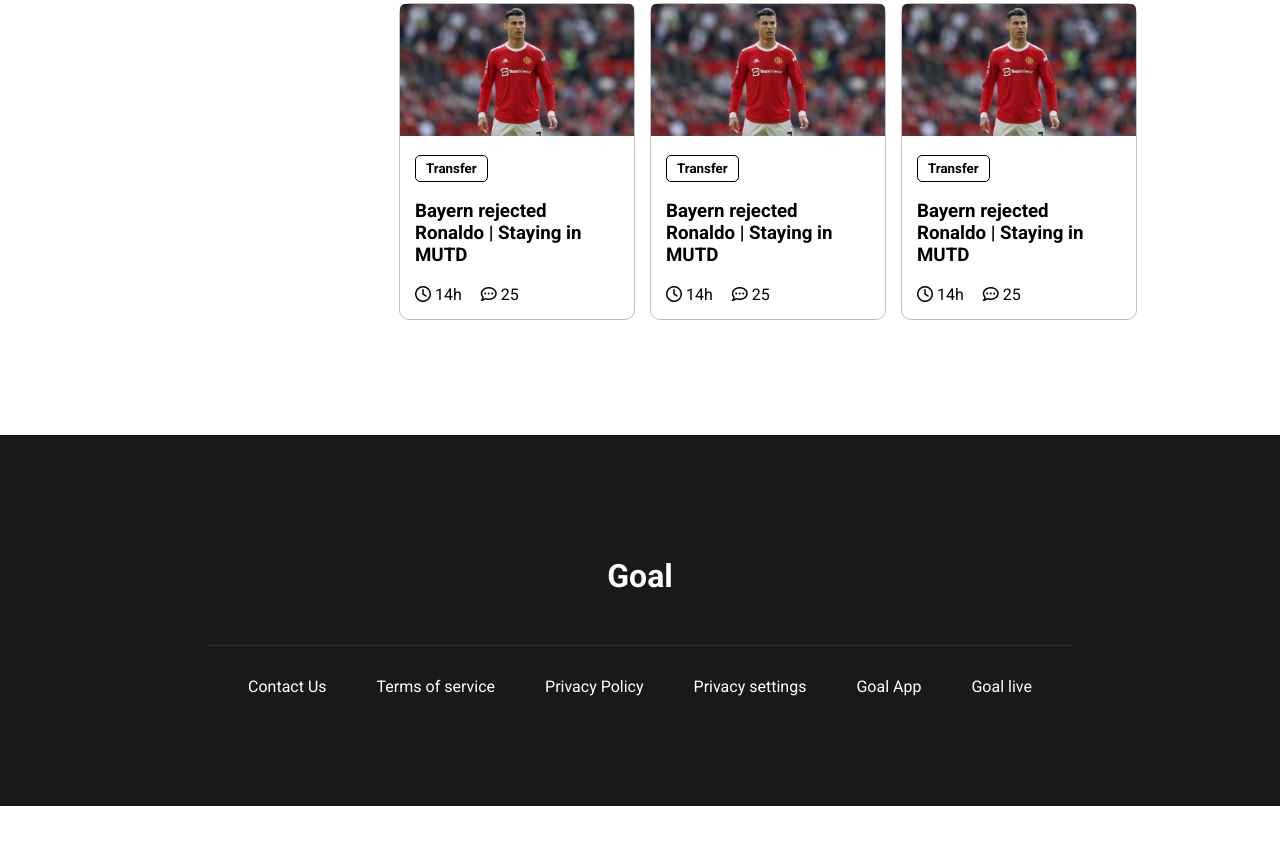
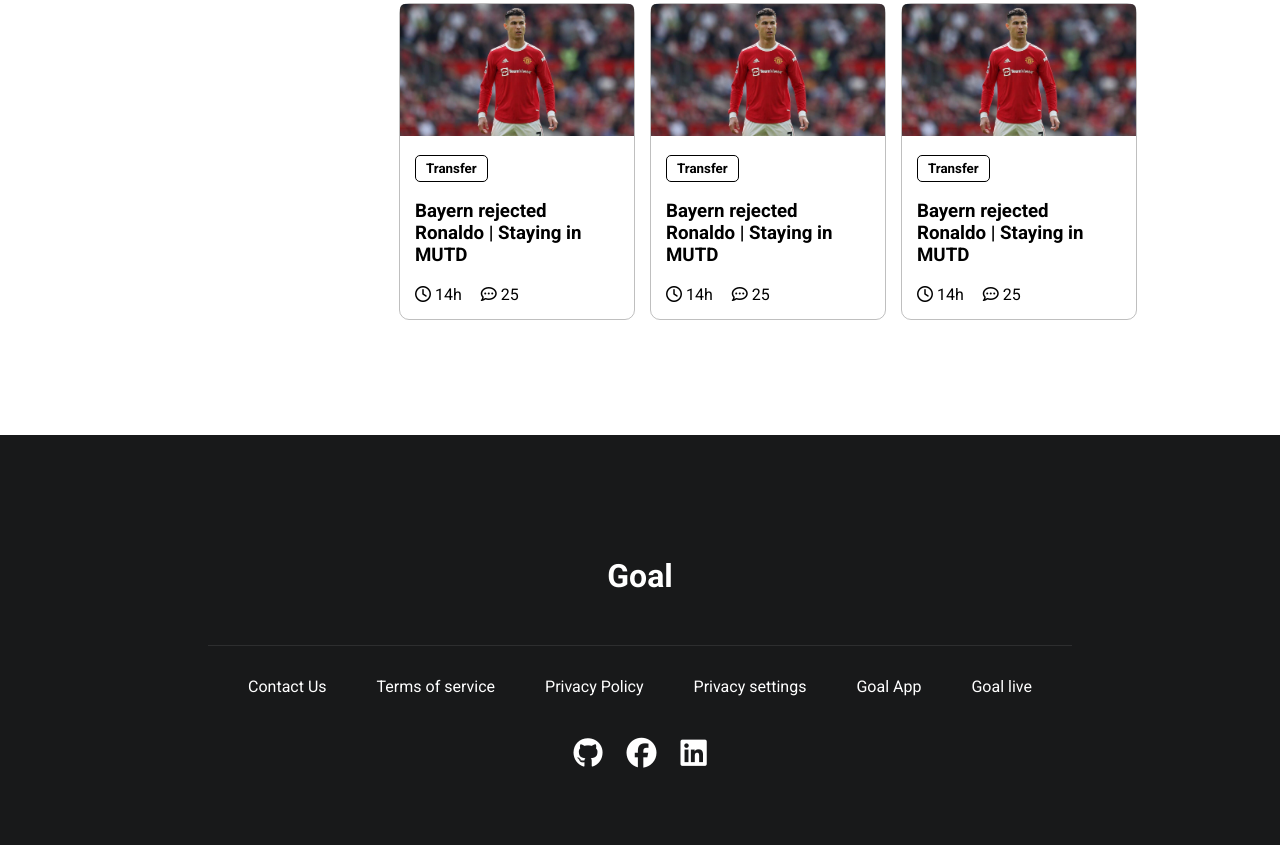
Before and after one commit to jbmakib/assignment-02-reset, a plain HTML site: page index.html in a window 1280 px wide. Shown: the part 1040-1885 px from the top of the page. Before the commit the page ends 1846 px from the top, so only its background shows below. Drawn offline with Linux system fonts and the light colour scheme.

Commit message:
footer updated

```diff
--- a/index.html
+++ b/index.html
@@ -167,7 +167,19 @@
                     <p>Goal App</p>
                     <p>Goal live</p>
                 </div>
-                <div class="social"></div>
+                <div class="social">
+                    <a href="https://www.github.com/jbmakib" target="_blank"
+                        ><i class="fa-brands fa-github"></i
+                    ></a>
+                    <a href="https://www.facebook.com/jbmakib" target="_blank"
+                        ><i class="fa-brands fa-facebook"></i
+                    ></a>
+                    <a
+                        href="https://www.linkedin.com/in/jbmakib"
+                        target="_blank"
+                        ><i class="fa-brands fa-linkedin"></i
+                    ></a>
+                </div>
             </div>
         </footer>
     </body>
--- a/style.css
+++ b/style.css
@@ -146,6 +146,16 @@ body {
 .footer-nav p {
     margin: 10px;
 }
+.social {
+    margin-top: 30px;
+}
+.social a {
+    color: white;
+    text-decoration: none;
+    font-size: 30px;
+    display: inline-block;
+    margin: 0 10px;
+}
 
 /* responsive starts */
 
--- a/upcoming/style.css
+++ b/upcoming/style.css
@@ -134,6 +134,16 @@ body {
 .footer-nav p {
     margin: 10px;
 }
+.social {
+    margin-top: 30px;
+}
+.social a {
+    color: white;
+    text-decoration: none;
+    font-size: 30px;
+    display: inline-block;
+    margin: 0 10px;
+}
 
 /* responsive starts */
 
```
Also changed, not shown: upcoming/index.html (+13 -0 lines).
